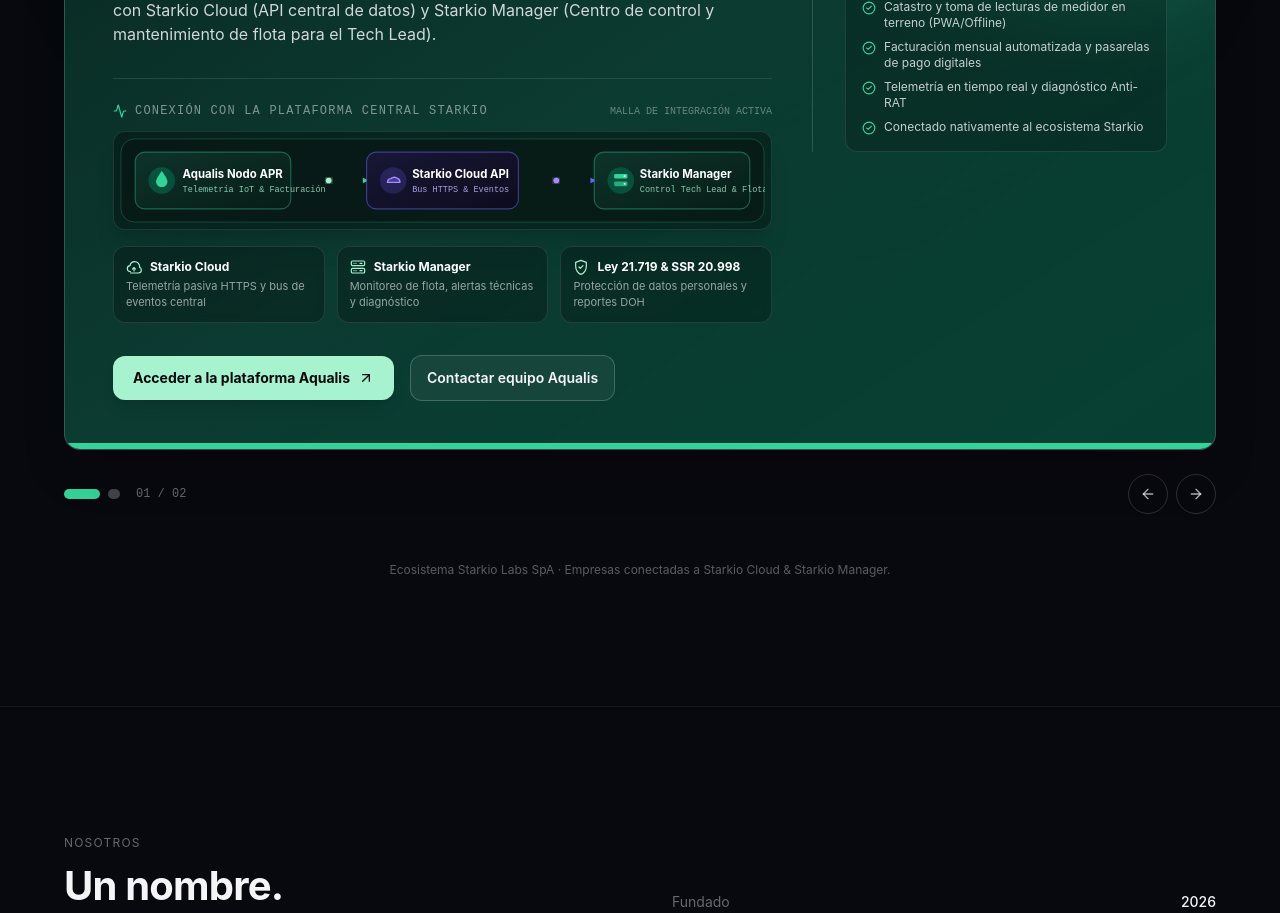
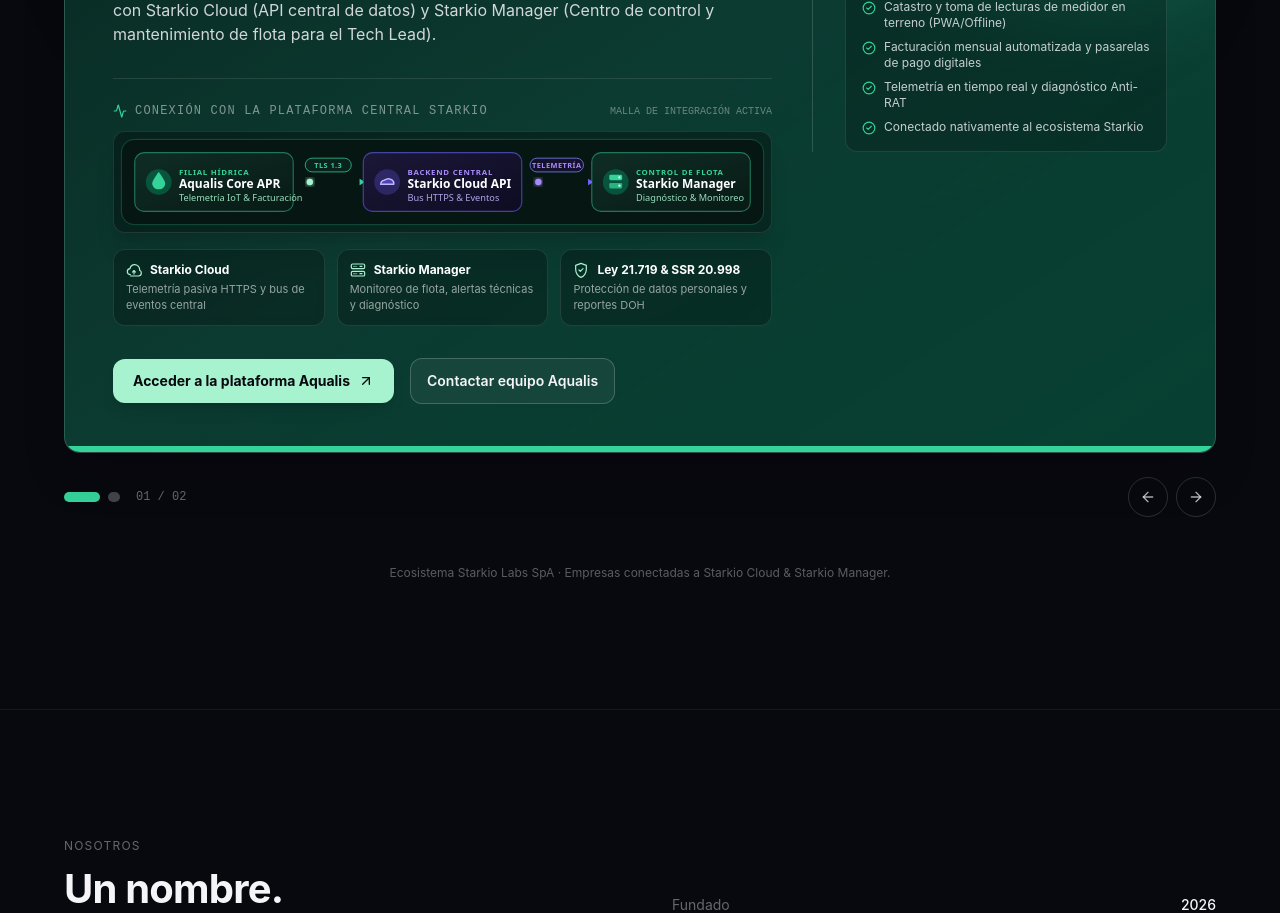
Before and after one commit to ernestostarck/starkio, a Next.js app: page / in a window 1280 px wide. Shown: the part 2700-3613 px from the top of the page. Built offline with nearby package versions, Linux system fonts and the light colour scheme; no server answers.

Commit message:
style(svg): mejorar tipografía, legibilidad y badges en diagramas de conexión de Aqualis y Blazon

```diff
--- a/src/components/sections/Ventures.tsx
+++ b/src/components/sections/Ventures.tsx
@@ -398,8 +398,8 @@ export default function Ventures() {
                             <Image
                               src={active.connectionSvg}
                               alt={`Diagrama de integración de ${active.name} con Plataforma Central Starkio`}
-                              width={680}
-                              height={90}
+                              width={700}
+                              height={96}
                               className="w-full h-auto object-contain"
                               priority
                             />
```
Also changed, not shown: public/icons/integrations/aqualis-connection.svg, public/icons/integrations/blazon-connection.svg.
